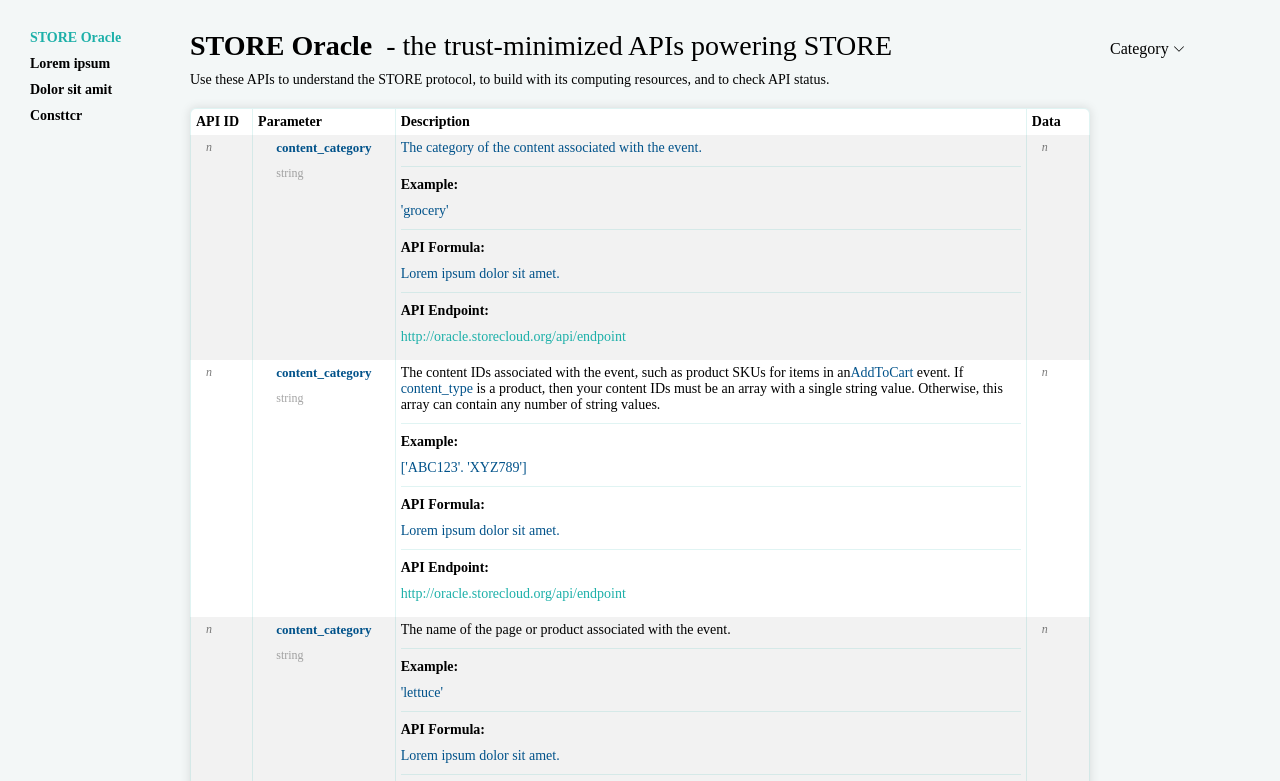
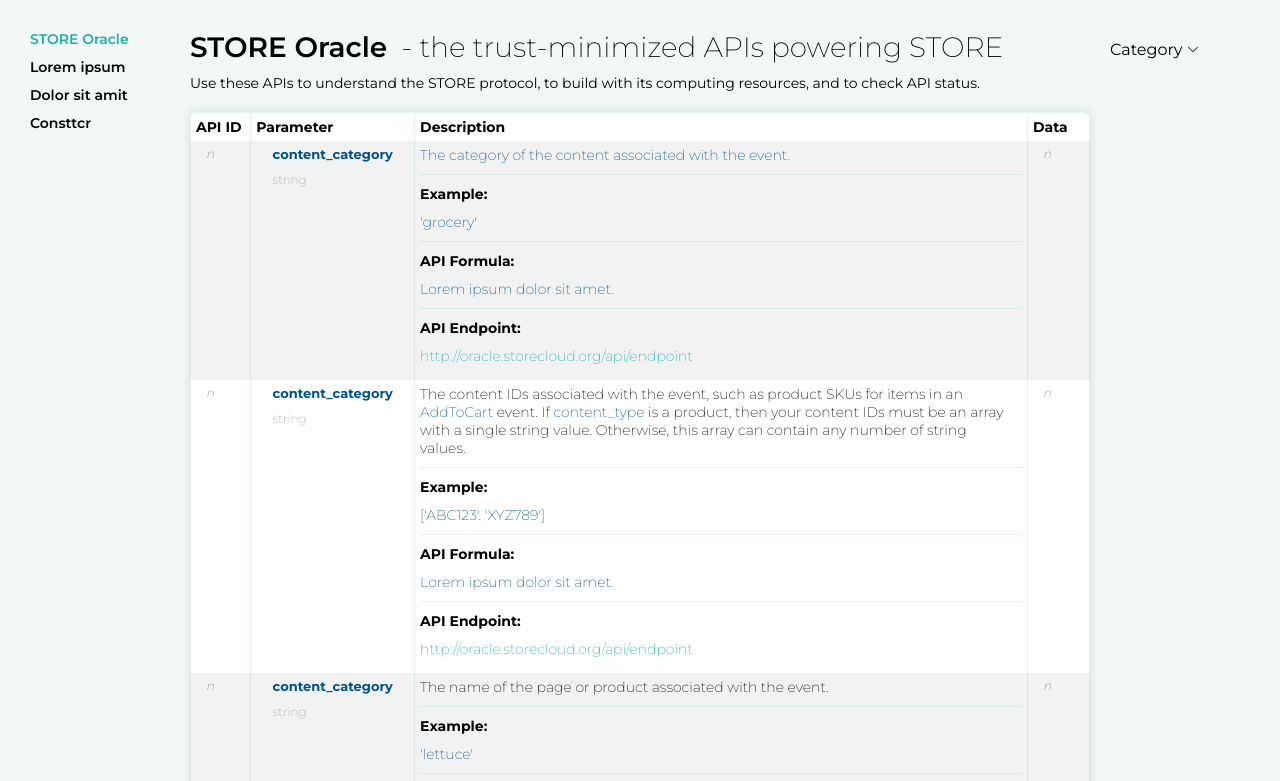
Before and after one commit to aliwatto/dashboard, a plain HTML site: page index.html in a window 1280 px wide. Shown: the top 781 px of the page. Drawn offline with Linux system fonts and the light colour scheme.

Commit message:
font applied.

```diff
--- a/index.html
+++ b/index.html
@@ -5,11 +5,9 @@
   <meta charset="UTF-8">
   <meta http-equiv="X-UA-Compatible" content="IE=edge">
   <meta name="viewport" content="width=device-width, initial-scale=1.0">
-  <link rel="stylesheet" href="./styles.css">
-  <link rel="preconnect" href="https://fonts.googleapis.com">
-  <link rel="preconnect" href="https://fonts.gstatic.com" crossorigin>
   <link href="https://fonts.googleapis.com/css2?family=Montserrat:wght@200;300;400;500;600;700&display=swap"
     rel="stylesheet">
+  <link rel="stylesheet" href="./styles.css">
   <title>Store Explorer</title>
 </head>
 
--- a/styles.scss
+++ b/styles.scss
@@ -3,6 +3,7 @@
   padding: 0;
   box-sizing: border-box;
   font-size: 14px;
+  font-family: 'Montserrat', sans-serif;
 
 }
 
```
Also changed, not shown: styles.css, 2 other files.
